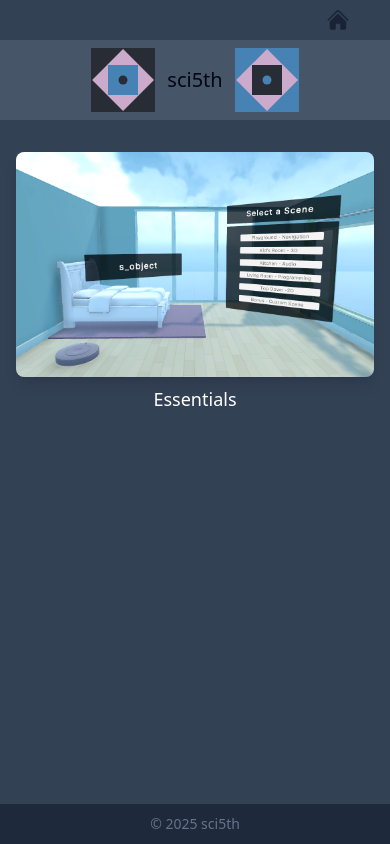
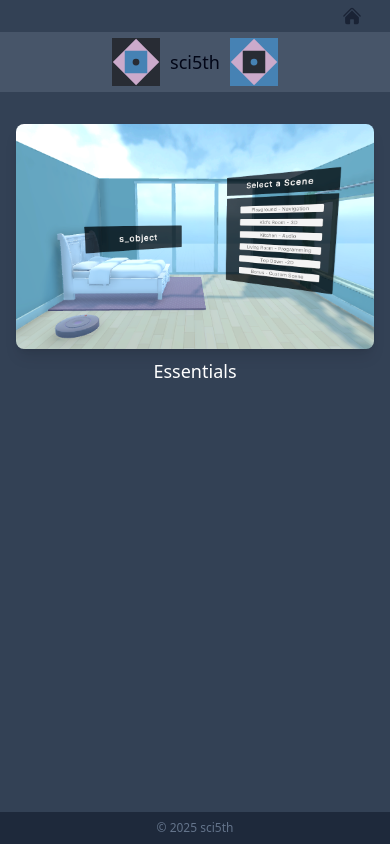
Before and after one commit to sci5th/sci5th, a Next.js app: page / in a window 390 px wide. Built offline with nearby package versions, Linux system fonts and the light colour scheme.

Commit message:
Refactor layout and UnityPlayer component for improved header/footer space calculation and responsive design

```diff
--- a/src/app/(main)/games/layout.tsx
+++ /dev/null
@@ -1,74 +0,0 @@
-"use client";
-
-import Image from "next/image";
-import Link from "next/link";
-import { usePathname } from "next/navigation";
-import { HomeIcon } from "@heroicons/react/24/solid";
-
-function Navigation() {
-  const pathname = usePathname();
-  const isHome = pathname === "/";
-
-  return (
-    <nav className="flex h-8 w-full items-center justify-end bg-slate-700 px-3 text-xs text-white md:h-16 md:px-6 md:text-base">
-      <Link
-        href="/"
-        className={`mr-4 transition-opacity ${isHome ? "pointer-events-none opacity-50" : "opacity-100 hover:opacity-80"}`}
-      >
-        <HomeIcon className="h-5 w-5 text-slate-950 md:h-6 md:w-6" />
-      </Link>
-    </nav>
-  );
-}
-
-function Logo() {
-  return (
-    <div className="flex w-full items-center justify-center bg-slate-600 p-1.5 md:p-3 lg:p-4">
-      <Image
-        src="/sci5th_Logo_Black.svg"
-        alt="sci5th Logo Black"
-        className="mx-1.5 w-12 md:mx-3 md:w-20 lg:w-24"
-        width={96}
-        height={96}
-        unoptimized
-      />
-      <h1 className="whitespace-nowrap px-1 text-lg text-slate-950 md:px-1.5 md:text-2xl lg:text-3xl">
-        sci5th
-      </h1>
-      <Image
-        src="/sci5th_Logo_Blue.svg"
-        alt="sci5th Logo Blue"
-        className="mx-1.5 w-12 md:mx-3 md:w-20 lg:w-24"
-        width={96}
-        height={96}
-        unoptimized
-      />
-    </div>
-  );
-}
-
-function Footer() {
-  const currentYear = new Date().getFullYear();
-  return (
-    <footer className="mt-auto flex h-8 w-full items-center justify-center bg-slate-800 p-3 text-white md:h-16">
-      <p className="text-xs text-slate-500 md:text-sm">
-        &copy; {currentYear} sci5th
-      </p>
-    </footer>
-  );
-}
-
-export default function GamesLayout({
-  children,
-}: {
-  children: React.ReactNode;
-}) {
-  return (
-    <>
-      <Navigation />
-      <Logo />
-      <main className="flex grow flex-col bg-slate-700">{children}</main>
-      <Footer />
-    </>
-  );
-}
--- a/src/app/(main)/layout.tsx
+++ b/src/app/(main)/layout.tsx
@@ -10,12 +10,12 @@ function Navigation() {
   const isHome = pathname === "/";
 
   return (
-    <nav className="flex h-10 w-full items-center justify-end bg-slate-700 px-4 text-sm text-white md:h-20 md:px-8 md:text-lg">
+    <nav className="flex h-8 w-full items-center justify-end bg-slate-700 px-3 text-xs text-white md:h-16 md:px-6 md:text-base">
       <Link
         href="/"
-        className={`mr-6 transition-opacity ${isHome ? "pointer-events-none opacity-50" : "opacity-100 hover:opacity-80"}`}
+        className={`mr-4 transition-opacity ${isHome ? "pointer-events-none opacity-50" : "opacity-100 hover:opacity-80"}`}
       >
-        <HomeIcon className="h-6 w-6 text-slate-950 md:h-8 md:w-8" />
+        <HomeIcon className="h-5 w-5 text-slate-950 md:h-6 md:w-6" />
       </Link>
     </nav>
   );
@@ -23,24 +23,24 @@ function Navigation() {
 
 function Logo() {
   return (
-    <div className="flex w-full items-center justify-center bg-slate-600 p-2 md:p-4 lg:p-6">
+    <div className="flex w-full items-center justify-center bg-slate-600 p-1.5 md:p-3 lg:p-5">
       <Image
         src="/sci5th_Logo_Black.svg"
         alt="sci5th Logo Black"
-        className="mx-2 w-16 md:mx-4 md:w-24 lg:w-32"
-        width={128}
-        height={128}
+        className="mx-1.5 w-12 md:mx-3 md:w-20 lg:w-24"
+        width={96}
+        height={96}
         unoptimized
       />
-      <h1 className="whitespace-nowrap px-1 text-xl text-slate-950 md:px-2 md:text-3xl lg:text-4xl">
+      <h1 className="whitespace-nowrap px-1 text-lg text-slate-950 md:px-1.5 md:text-2xl lg:text-3xl">
         sci5th
       </h1>
       <Image
         src="/sci5th_Logo_Blue.svg"
         alt="sci5th Logo Blue"
-        className="mx-2 w-16 md:mx-4 md:w-24 lg:w-32"
-        width={128}
-        height={128}
+        className="mx-1.5 w-12 md:mx-3 md:w-20 lg:w-24"
+        width={96}
+        height={96}
         unoptimized
       />
     </div>
@@ -50,8 +50,8 @@ function Logo() {
 function Footer() {
   const currentYear = new Date().getFullYear();
   return (
-    <footer className="mt-auto flex h-10 w-full items-center justify-center bg-slate-800 p-4 text-white md:h-20">
-      <p className="text-sm text-slate-500 md:text-base">
+    <footer className="mt-auto flex h-8 w-full items-center justify-center bg-slate-800 p-3 text-white md:h-16">
+      <p className="text-xs text-slate-500 md:text-sm">
         &copy; {currentYear} sci5th
       </p>
     </footer>
@@ -63,14 +63,6 @@ export default function MainLayout({
 }: {
   children: React.ReactNode;
 }) {
-  const pathname = usePathname();
-  const isGamePage = pathname.startsWith("/games/");
-
-  // Game pages use their own layout
-  if (isGamePage) {
-    return <div className="flex min-h-screen flex-col">{children}</div>;
-  }
-
   return (
     <div className="flex min-h-screen flex-col">
       <Navigation />
--- a/src/components/UnityPlayer.tsx
+++ b/src/components/UnityPlayer.tsx
@@ -67,21 +67,20 @@ export default function UnityPlayer({
       const viewportHeight = window.innerHeight;
       const viewportWidth = window.innerWidth;
 
-      // Reserve space for header/footer/controls
+      // Reserve space for header/footer/controls/page-padding
+      // Mobile (<768): nav(32) + logo(60) + footer(32) + controls(28) + page-py(16) + buffer(32) = 200
+      // Tablet (768-1023): nav(64) + logo(104) + footer(64) + controls(32) + page-py(32) + buffer(32) = 328
+      // Desktop (1024+): nav(64) + logo(136) + footer(64) + controls(32) + page-py(32) + buffer(32) = 360
       const isMobile = viewportWidth < 768;
       const isLarge = viewportWidth >= 1024;
 
-      // Total fixed height needed (generous estimates):
-      // Mobile (<768): ~180px
-      // Tablet (768-1023): ~300px
-      // Desktop (1024+): ~320px
       let headerFooterSpace: number;
       if (isMobile) {
-        headerFooterSpace = 180;
+        headerFooterSpace = 200;
       } else if (isLarge) {
-        headerFooterSpace = 320;
+        headerFooterSpace = 360;
       } else {
-        headerFooterSpace = 300;
+        headerFooterSpace = 328;
       }
 
       const availableWidth = viewportWidth - padding;
```
Also changed, not shown: src/app/(main)/games/._layout.tsx (deleted).
